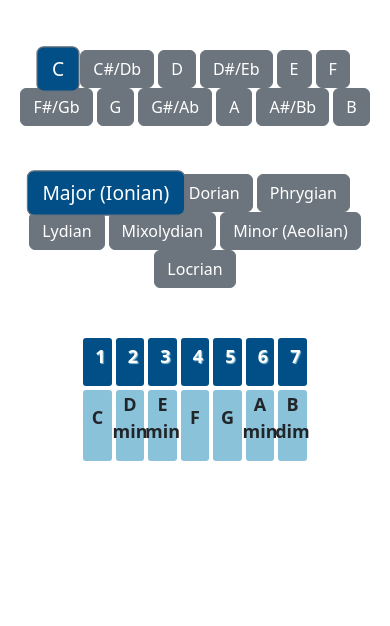
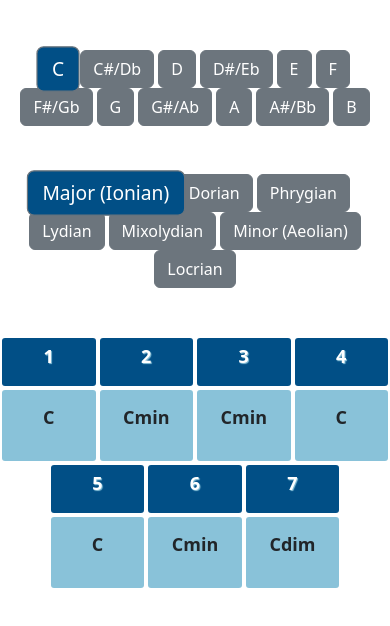
Before and after one commit to robotlions/scale-builder, a React (Create React App) app: page / in a window 390 px wide. Shown: the top 626 px of the page. Built offline with nearby package versions, Linux system fonts and the light colour scheme.

Commit message:
updates layout for mobile

```diff
--- a/public/index.html
+++ b/public/index.html
@@ -7,7 +7,7 @@
     <meta name="theme-color" content="#000000" />
     <meta
       name="description"
-      content="Web site created using create-react-app"
+      content="Online scale and mode and chord converter tool for guitar. Keys, scales, modes, Ionian, Dorian, Phrygian, Lydian, Mixolydian, Minor, Locrian. Guitar, piano, music theory. Intervals, scales, degrees. Chords. Chord builder, chord finder tool."
     />
     <link rel="apple-touch-icon" href="%PUBLIC_URL%/logo192.png" />
     <!--
@@ -24,7 +24,7 @@
       work correctly both with client-side routing and a non-root public URL.
       Learn how to configure a non-root public URL by running `npm run build`.
     -->
-    <title>React App</title>
+    <title>Chords, Scales and Modes for Guitar</title>
   </head>
   <body>
     <noscript>You need to enable JavaScript to run this app.</noscript>
--- a/src/App.css
+++ b/src/App.css
@@ -41,6 +41,11 @@
   margin-left:2px;
 }
 
+.panelWrapper{
+  padding-left: 0 !important;
+  padding-right: 0 !important;
+}
+
 .scaleButton{
   margin-right:2px;
   margin-left:2px;
--- a/src/App.js
+++ b/src/App.js
@@ -94,10 +94,21 @@ function App() {
 
   return (
     <div className="container App">
+      <div style={{ display: "none" }}>
+        <h1>
+          Convert and find chords for scales and modes for guitar. Chord
+          converter. Chord finder. Scale converter. Scale finder. Mode
+          converter. Mode finder. Online music theory chord scale mode finder
+          converter tool for guitar.
+        </h1>
+      </div>
+
       <div className="row">
-        <div className="col"></div>
+      <div style={{ display: "none" }}>
+        <h2>
+          Tonic root key scale degree chord mode finder converter tool. Find and convert mode scale key.
+        </h2>
       </div>
-      <div className="row">
         <div className="col">
           {keyArray.map((item) => (
             <KeyButton
@@ -125,78 +136,81 @@ function App() {
       <br />
       <br />
       <div className="row justify-content-center">
-        <div className="col-1 intervalHeader">
-          <p className="intervalHeaderText">1</p>
-        </div>
-
-        <div className="col-1 intervalHeader">
-          <p className="intervalHeaderText">2</p>
-        </div>
-
-        <div className="col-1 intervalHeader">
-          <p className="intervalHeaderText">3</p>
-        </div>
-
-        <div className="col-1 intervalHeader">
-          <p className="intervalHeaderText">4</p>
-        </div>
-        <div className="col-1 intervalHeader">
-          <p className="intervalHeaderText">5</p>
-        </div>
-        <div className="col-1 intervalHeader">
-          <p className="intervalHeaderText">6</p>
-        </div>
-        <div className="col-1 intervalHeader">
-          <p className="intervalHeaderText">7</p>
-        </div>
-      </div>
-      <div className="row justify-content-center">
-        <div className="col-1 intervalBody d-flex align-items-center justify-content-center">
+        <div className="col-3 col-lg-1 panelWrapper">
+        <div className="intervalHeader">
+          <p className="intervalHeaderText">1</p></div>
+          <div className="intervalBody d-flex align-items-center justify-content-center">
           <p className="intervalBodyText">
             {intToKey[currentKey]}
             {minorSteps[convertScaleIntervals(0)]}
           </p>
+          </div>
         </div>
 
-        <div className="col-1 intervalBody d-flex align-items-center justify-content-center">
+        <div className="col-3 col-lg-1 panelWrapper">
+        <div className="intervalHeader">
+          <p className="intervalHeaderText">2</p></div>
+          <div className="intervalBody d-flex align-items-center justify-content-center">
           <p className="intervalBodyText">
-            {intToKey[convertKey(applyIntervalSteps(1))]}{" "}
+            {intToKey[currentKey]}
             {minorSteps[convertScaleIntervals(1)]}
           </p>
+          </div>
         </div>
 
-        <div className="col-1 intervalBody d-flex align-items-center justify-content-center">
+        <div className="col-3 col-lg-1 panelWrapper">
+        <div className="intervalHeader">
+          <p className="intervalHeaderText">3</p></div>
+          <div className="intervalBody d-flex align-items-center justify-content-center">
           <p className="intervalBodyText">
-            {intToKey[convertKey(applyIntervalSteps(2))]}{" "}
+            {intToKey[currentKey]}
             {minorSteps[convertScaleIntervals(2)]}
           </p>
+          </div>
         </div>
 
-        <div className="col-1 intervalBody d-flex align-items-center justify-content-center">
+        <div className="col-3 col-lg-1 panelWrapper">
+        <div className="intervalHeader">
+          <p className="intervalHeaderText">4</p></div>
+          <div className="intervalBody d-flex align-items-center justify-content-center">
           <p className="intervalBodyText">
-            {intToKey[convertKey(applyIntervalSteps(3))]}{" "}
+            {intToKey[currentKey]}
             {minorSteps[convertScaleIntervals(3)]}
           </p>
+          </div>
         </div>
-        <div className="col-1 intervalBody d-flex align-items-center justify-content-center">
+        <div className="col-3 col-lg-1 panelWrapper">
+        <div className="intervalHeader">
+          <p className="intervalHeaderText">5</p></div>
+          <div className="intervalBody d-flex align-items-center justify-content-center">
           <p className="intervalBodyText">
-            {intToKey[convertKey(applyIntervalSteps(4))]}{" "}
+            {intToKey[currentKey]}
             {minorSteps[convertScaleIntervals(4)]}
           </p>
+          </div>
         </div>
-        <div className="col-1 intervalBody d-flex align-items-center justify-content-center">
+        <div className="col-3 col-lg-1 panelWrapper">
+        <div className="intervalHeader">
+          <p className="intervalHeaderText">6</p></div>
+          <div className="intervalBody d-flex align-items-center justify-content-center">
           <p className="intervalBodyText">
-            {intToKey[convertKey(applyIntervalSteps(5))]}{" "}
+            {intToKey[currentKey]}
             {minorSteps[convertScaleIntervals(5)]}
           </p>
+          </div>
         </div>
-        <div className="col-1 intervalBody d-flex align-items-center justify-content-center">
+        <div className="col-3 col-lg-1 panelWrapper">
+        <div className="intervalHeader">
+          <p className="intervalHeaderText">7</p></div>
+          <div className="intervalBody d-flex align-items-center justify-content-center">
           <p className="intervalBodyText">
-            {intToKey[convertKey(applyIntervalSteps(6))]}{" "}
+            {intToKey[currentKey]}
             {minorSteps[convertScaleIntervals(6)]}
           </p>
+          </div>
         </div>
       </div>
+
     </div>
   );
 }
```
Also changed, not shown: public/robotLionsGuitar.jpg (added), 1 other file (tests, documents, lock files or other folders).
